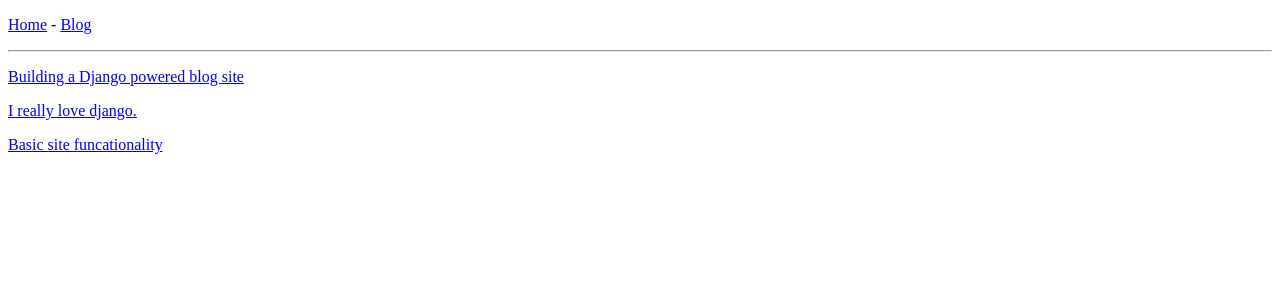
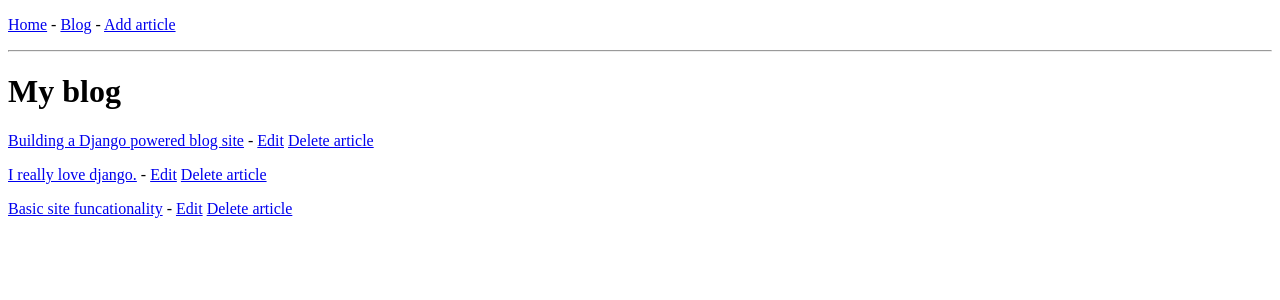
Before and after one commit to jamescarr0/blog_site, a Django app: page /blog/ in a window 1280 px wide. Shown: the top 300 px of the page. Run offline with Django 3.2, Linux system fonts and the light colour scheme; data comes from the database, SQL or seed files in the repository; both versions use the stored data as it was after the commit.

Commit message:
Add, edit and delete functions/views/html templates added. Basic blog functionality completed and working.

```diff
--- a/blog/Templates/article_detail.html
+++ b/blog/Templates/article_detail.html
@@ -5,7 +5,7 @@
 {% block content %}
 
     <h1>{{ article.title }}</h1>
-    <p>{{ article.date }}</p>
+    <p>{{ article.date|date:'M d, Y'}}</p>
     <hr>
     <p>{{ article.body }}</p>
 
--- a/blog/Templates/base.html
+++ b/blog/Templates/base.html
@@ -7,10 +7,10 @@
 <body>
 <p>
     <a href="{% url 'blog:index' %}">Home</a> -
-    <a href="{% url 'blog:blog' %}">Blog</a>
+    <a href="{% url 'blog:blog' %}">Blog</a> -
+    <a href="{% url 'blog:add_article' %}">Add article</a>
     <hr>
 </p>
 {% block content %}{% endblock content %}
-
 </body>
 </html>
--- a/blog/Templates/blog.html
+++ b/blog/Templates/blog.html
@@ -4,11 +4,13 @@
 
 {% block content %}
 
+    <h1>My blog</h1>
     {% for article in articles %}
         <p>
-            <a href="{{ article.get_absolute_url }}">{{ article.title }}</a>
+            <a href="{{ article.get_absolute_url }}">{{ article.title }}</a> -
+            <a href="{% url 'blog:edit_article' article.slug %}">Edit</a>
+            <a href="{% url 'blog:delete_article' article.slug %}">Delete article</a>
         </p>
     {% endfor %}
 
-
 {% endblock content %}
--- a/blog/Templates/index.html
+++ b/blog/Templates/index.html
@@ -3,4 +3,9 @@
 {% block title %}Homepage{% endblock title %}
 
 {% block content %}
+
+    <h1>Home page.</h1>
+    <hr>
+    <p>Welcome.</p>
+
 {% endblock content %}
--- a/blog/urls.py
+++ b/blog/urls.py
@@ -8,8 +8,24 @@ from . import views
 app_name = 'blog'
 
 urlpatterns = [
-    # Home page
+    # Home page.
     path('', views.index, name='index'),
+
+    # Blog page listing article snippets.
     path('blog/', views.blog, name='blog'),
+
+    # Blog detail view - shows the full article detail.
     path('blog/article/<slug:slug>', views.article_detail, name='article_detail'),
+
+    # User patterns - Add/Edit/Delete articles.
+    # -----------------------------------------
+
+    # Add new article
+    path('blog/add-article', views.add_article, name='add_article'),
+
+    # Edit article
+    path('blog/edit-article/<slug:slug>', views.edit_article, name='edit_article'),
+
+    # Delete article
+    path('blog/delete-article/<slug:slug>', views.delete_article, name='delete_article')
 ]
--- a/blog/views.py
+++ b/blog/views.py
@@ -1,6 +1,7 @@
-from django.shortcuts import render
+from django.shortcuts import render, redirect
 
 from .models import Article
+from .forms import AddArticleForm, EditArticleForm
 
 
 def index(request):
@@ -17,7 +18,53 @@ def blog(request):
 
 
 def article_detail(request, slug):
-    """ Show the full article in detail. """
+    """ Show the full article. """
     article = Article.objects.get(slug=slug)
     context = {'article': article}
     return render(request, 'article_detail.html', context)
+
+
+def add_article(request):
+    """ Add a new article. """
+    if request.method != 'POST':
+        # No data submitted, create a blank form.
+        form = AddArticleForm()
+    else:
+        # POST data submitted, process data.
+        form = AddArticleForm(data=request.POST)
+        if form.is_valid():
+            form.save()
+            return back_to_blog_page()
+
+    context = {'form': form}
+    return render(request, 'add_article.html', context)
+
+
+def edit_article(request, slug):
+    """ Edit an existing article. """
+    article = Article.objects.get(slug=slug)
+
+    if request.method != 'POST':
+        # Initial request pre-populate form with current article content.
+        form = EditArticleForm(instance=article)
+    else:
+        # POST data submitted, process data.
+        form = EditArticleForm(instance=article, data=request.POST)
+        if form.is_valid():
+            form.save()
+            return back_to_blog_page()
+
+    context = {'article': article, 'form': form}
+    return render(request, 'edit_article.html', context)
+
+
+def delete_article(request, slug):
+    """ Delete an existing article. """
+    article = Article.objects.get(slug=slug)
+    article.delete()
+    return back_to_blog_page()
+
+
+def back_to_blog_page():
+    """ returns the appropriate url the arguments passed. """
+    return redirect('blog:blog')
```
Also changed, not shown: blog/Templates/add_article.html (added, +13 -0 lines), blog/Templates/edit_article.html (added, +14 -0 lines), blog/forms.py (added, +19 -0 lines), db.sqlite3.
